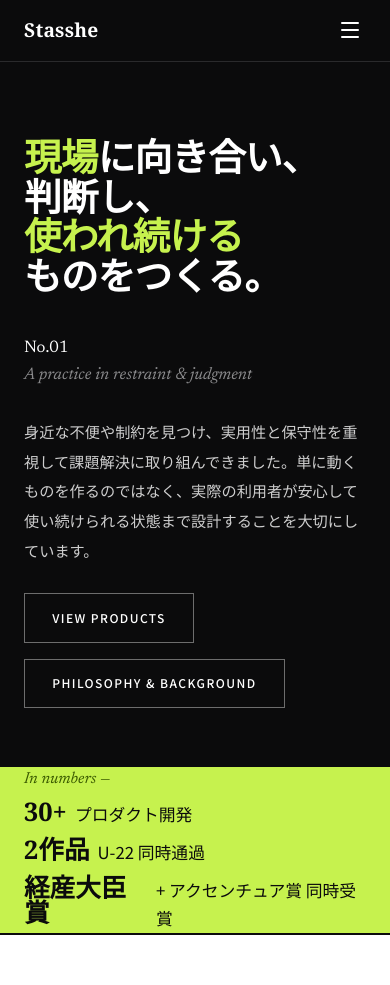
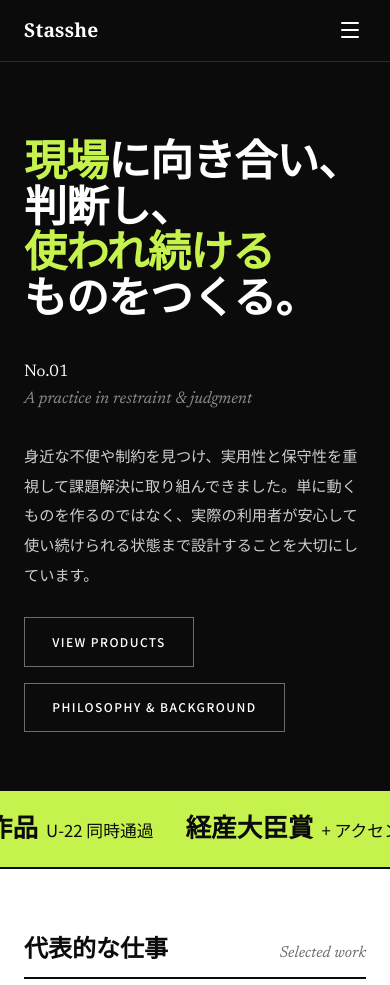
Before and after one commit to Stasshe/my-portfolio, a Next.js app: page / in a window 390 px wide. Shown: the top 985 px of the page. Built offline with nearby package versions, Linux system fonts and the light colour scheme; a web font is replaced by a local one.

Commit message:
feat: スタットバーの選択時のスタイルを追加し、ヒーローセクションにモバイル用のマルqueeを実装

```diff
--- a/src/app/globals.css
+++ b/src/app/globals.css
@@ -55,6 +55,26 @@ body {
   color: var(--color-dark);
 }
 
+/* On the brand-colored stat bar, invert selection so it stays legible. */
+.stat-bar ::selection,
+.stat-bar::selection {
+  background-color: var(--color-dark);
+  color: var(--color-brand);
+}
+
+@keyframes stat-marquee {
+  from {
+    transform: translateX(0);
+  }
+  to {
+    transform: translateX(-100%);
+  }
+}
+
+.animate-stat-marquee {
+  animation: stat-marquee 18s linear infinite;
+}
+
 .split-char {
   display: inline-block;
 }
--- a/src/components/home/hero/HeroSection.tsx
+++ b/src/components/home/hero/HeroSection.tsx
@@ -29,7 +29,7 @@ export function HeroSection({ heroRef }: HeroSectionProps) {
         className="hero-section relative overflow-hidden bg-dark pt-[clamp(3.25rem,6vh,5rem)] pb-[clamp(3rem,7vh,5rem)] text-white max-sm:pt-[clamp(4rem,10vh,5.75rem)]"
       >
         <div id="hero-content" className={`${containerClass} relative z-[1]`}>
-          <h1 className="font-serif text-[clamp(2.5rem,8.2vw,7.75rem)] font-black leading-[0.98] tracking-[-0.02em] max-sm:text-[2.35rem] max-sm:leading-[1.05] max-[380px]:text-[1.85rem]">
+          <h1 className="font-serif text-[clamp(2.5rem,8.2vw,7.75rem)] font-black leading-[0.98] tracking-[-0.02em] max-sm:text-[clamp(2.6rem,11vw,3.1rem)] max-sm:leading-[1.06] max-[380px]:text-[2.15rem]">
             <span id="hero-title-span-0" className="block whitespace-nowrap">
               <span className="text-brand">現場</span>に向き合い、
               <br />
@@ -89,8 +89,9 @@ export function HeroSection({ heroRef }: HeroSectionProps) {
         className="stat-bar border-b-2 border-dark bg-brand text-dark"
         aria-label="In numbers"
       >
+        {/* Desktop / tablet: static wrapped row */}
         <div
-          className={`${containerClass} flex min-h-[76px] flex-wrap items-center gap-x-11 gap-y-4 py-0 max-sm:flex-col max-sm:items-start max-sm:gap-2`}
+          className={`${containerClass} hidden min-h-[76px] flex-wrap items-center gap-x-11 gap-y-4 py-0 sm:flex`}
         >
           <span className="stat-bar-lead font-accent text-base italic text-dark-accent">
             In numbers —
@@ -105,6 +106,28 @@ export function HeroSection({ heroRef }: HeroSectionProps) {
             </span>
           ))}
         </div>
+
+        {/* Mobile: fixed-height horizontal marquee (avoids vertical overflow) */}
+        <div className="flex min-h-[76px] items-center overflow-hidden sm:hidden">
+          {[0, 1].map((track) => (
+            <div
+              key={track}
+              aria-hidden={track === 1}
+              className="flex shrink-0 animate-stat-marquee items-center gap-x-8 whitespace-nowrap pr-8"
+            >
+              <span className="font-accent text-base italic text-dark-accent">In numbers —</span>
+              {STATS.map((stat) => (
+                <span
+                  className="inline-flex items-baseline gap-2 text-[1.05rem]"
+                  key={`${track}-${stat.label}`}
+                >
+                  <b className="font-serif text-[1.6rem] font-black leading-none">{stat.value}</b>
+                  <span className="text-dark/80">{stat.label}</span>
+                </span>
+              ))}
+            </div>
+          ))}
+        </div>
       </section>
     </>
   );
--- a/src/components/shared/SiteNav.tsx
+++ b/src/components/shared/SiteNav.tsx
@@ -38,7 +38,7 @@ export function SiteNav({
     <>
       <nav
         className={cx(
-          "fixed left-0 top-0 z-[500] w-full border-b",
+          "fixed left-0 top-0 z-[1000] w-full border-b",
           isDark ? "border-line-dark bg-dark text-white" : "border-line bg-light text-dark",
         )}
       >
```
